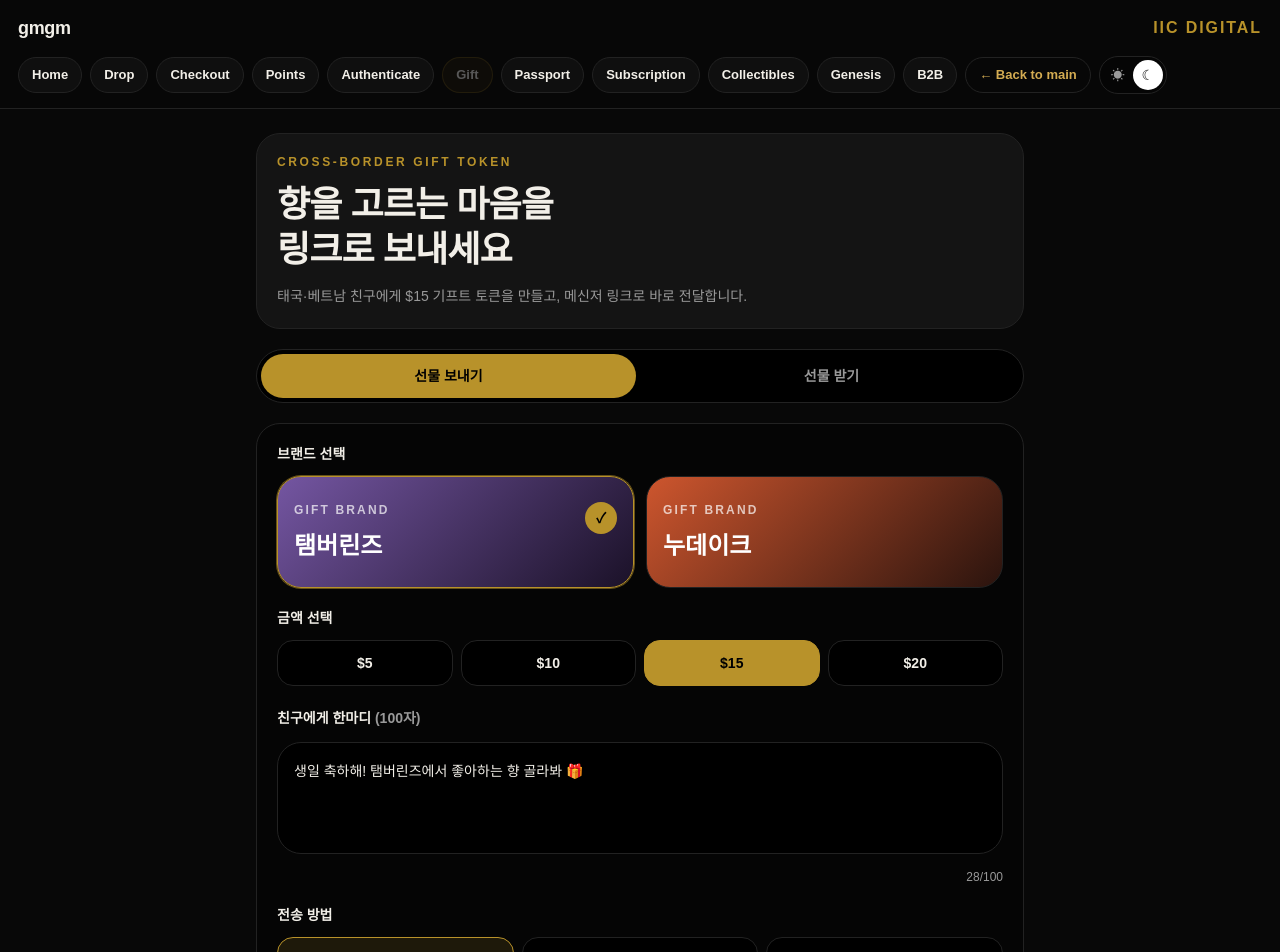
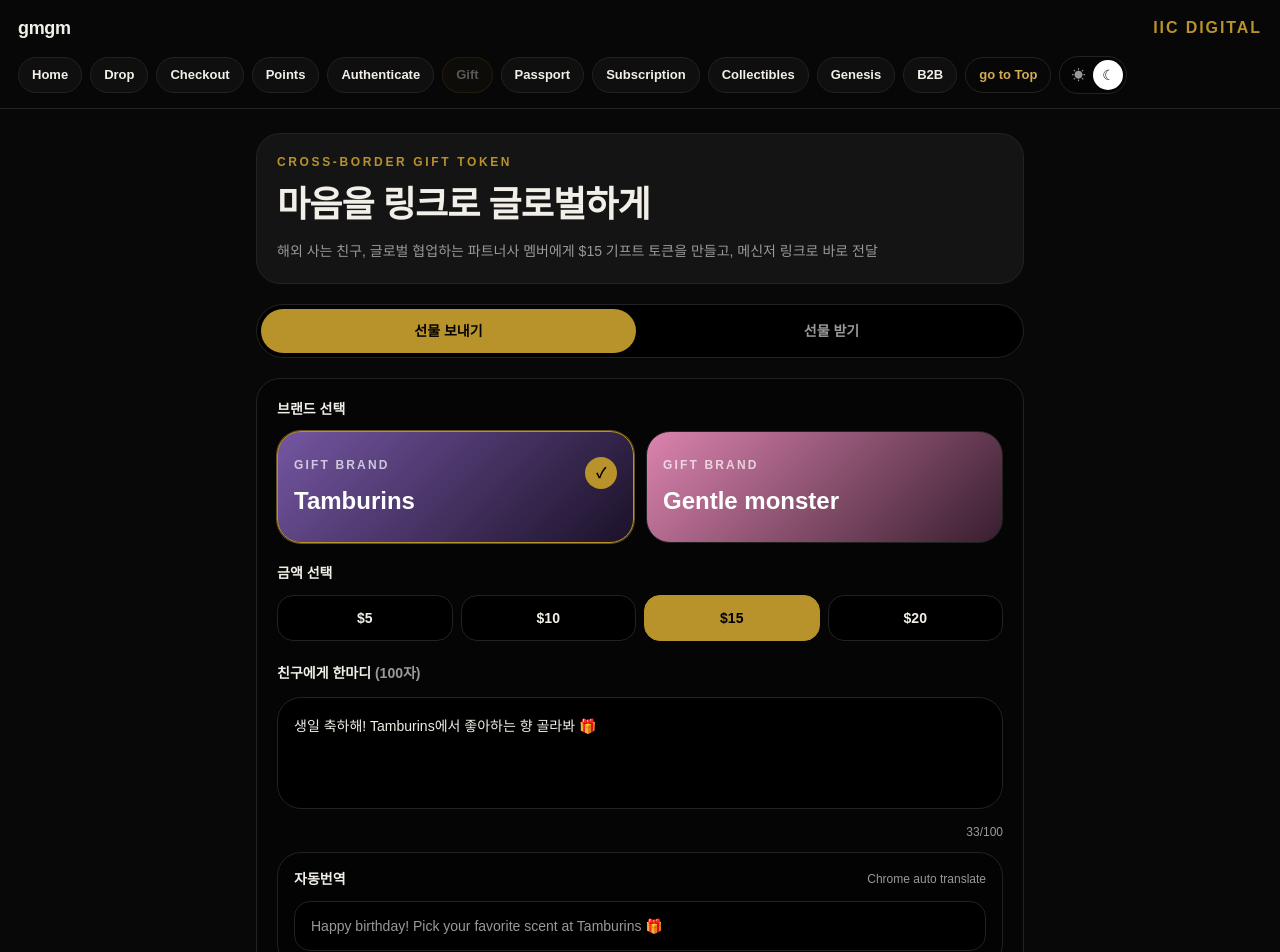
Before and after one commit to lemonkimdev/demo_gm, a Next.js app: page /iic/gift in a window 1280 px wide. Shown: the top 952 px of the page. Built offline with nearby package versions, Linux system fonts and the light colour scheme.

Commit message:
Refine IIC demo copy and layout

```diff
--- a/src/iic-pages/iic/Authenticate.jsx
+++ b/src/iic-pages/iic/Authenticate.jsx
@@ -26,7 +26,7 @@
 ];
 
 export default function Authenticate() {
-  const [method, setMethod] = useState("serial");
+  const [method, setMethod] = useState("qr");
   const [serial, setSerial] = useState("");
   const [step, setStep] = useState("start");
   const [scanning, setScanning] = useState(false);
@@ -85,12 +85,10 @@
             Product Authentication
           </p>
           <h1 className="mt-3 text-4xl font-black leading-tight tracking-tight">
-            내 젠틀몬스터,
-            <br />
-            진품인가요?
+            내 제품, 진품?
           </h1>
           <p className="mt-3 text-sm leading-6 text-[var(--iic-text-muted)]">
-            QR 스캔 또는 시리얼 넘버 입력으로 제품 등록 기록과 소유 이력을 즉시 확인합니다.
+            QR 스캔 또는 시리얼 넘버 입력으로 제품 등록 기록과 소유 이력을 즉시 확인
           </p>
         </div>
 
--- a/src/iic-pages/iic/Checkout.jsx
+++ b/src/iic-pages/iic/Checkout.jsx
@@ -70,12 +70,10 @@
             UCP Checkout Simulation
           </p>
           <h1 className="mt-3 text-4xl font-black leading-tight tracking-tight">
-            검색 결과에서
-            <br />
-            바로 구매 완료
+            검색후 바로구매
           </h1>
           <p className="mt-3 text-sm leading-6 text-[var(--iic-text-muted)]">
-            Gemini에서 상품을 찾고, 웹사이트 이동 없이 재고 확인과 결제, NFT 발행까지 이어지는 흐름입니다.
+            Gemini에서 상품을 찾고, 웹사이트 이동 없이 재고 확인과 결제, NFT 발행까지 한번에 이어지는 흐름
           </p>
         </div>
 
--- a/src/iic-pages/iic/Collectibles.jsx
+++ b/src/iic-pages/iic/Collectibles.jsx
@@ -170,13 +170,43 @@
             NUDAKE Digital Collectibles
           </p>
           <h1 className="mt-3 text-4xl font-black leading-tight tracking-tight">
-            시즌 한정 케이크를
-            <br />
-            카드처럼 수집하세요
+            시즌별 케이크를 카드로 수집
           </h1>
           <p className="mt-3 text-sm leading-6 text-[var(--iic-text-muted)]">
-            누데이크 컬렉터블을 보유하면 다음 팝업 우선 입장권과 시즌별 디지털 혜택을 받습니다.
+            누데이크 컬렉터블을 보유 시, 다음 팝업 우선 입장권과 시즌별 디지털 혜택을 겟
           </p>
+        </div>
+
+        <div className="rounded-3xl border border-[rgba(216,90,48,0.45)] bg-[var(--iic-card)] p-5">
+          <p className="text-xs font-bold uppercase tracking-[0.22em] text-[#D85A30]">
+            Pop-up Visit SBT
+          </p>
+          <h2 className="mt-3 text-2xl font-black">누데이크 팝업 방문하셨나요?</h2>
+          <p className="mt-2 text-sm leading-6 text-[var(--iic-text-muted)]">
+            현장 방문 인증을 완료하면 다음 드롭 우선권이 담긴 SBT 배지가 발행됩니다.
+          </p>
+
+          {visitCertified ? (
+            <div
+              className="mt-5 rounded-3xl border border-[var(--iic-gold)] bg-black/45 p-5 text-center"
+              style={{ animation: "iic-sbt-pop 0.55s ease-out both" }}
+            >
+              <div className="mx-auto flex h-24 w-24 items-center justify-center rounded-full bg-[#D85A30] text-4xl shadow-[0_0_28px_rgba(216,90,48,0.45)]">
+                SBT
+              </div>
+              <p className="mt-4 text-sm font-black text-[var(--iic-text)]">
+                방문 인증 SBT 발행 완료. Summer &apos;26 드롭 우선권 획득
+              </p>
+            </div>
+          ) : (
+            <button
+              type="button"
+              onClick={() => setVisitCertified(true)}
+              className="mt-5 min-h-12 w-full rounded-full bg-[#D85A30] px-5 py-3 text-sm font-black text-black transition hover:bg-[#ef734a] active:scale-95"
+            >
+              방문 인증하기
+            </button>
+          )}
         </div>
 
         <div className="flex gap-2 overflow-x-auto rounded-full border border-[var(--iic-border)] bg-black p-1">
@@ -253,37 +283,6 @@
           })}
         </div>
 
-        <div className="rounded-3xl border border-[rgba(216,90,48,0.45)] bg-[var(--iic-card)] p-5">
-          <p className="text-xs font-bold uppercase tracking-[0.22em] text-[#D85A30]">
-            Pop-up Visit SBT
-          </p>
-          <h2 className="mt-3 text-2xl font-black">누데이크 팝업 방문하셨나요?</h2>
-          <p className="mt-2 text-sm leading-6 text-[var(--iic-text-muted)]">
-            현장 방문 인증을 완료하면 다음 드롭 우선권이 담긴 SBT 배지가 발행됩니다.
-          </p>
-
-          {visitCertified ? (
-            <div
-              className="mt-5 rounded-3xl border border-[var(--iic-gold)] bg-black/45 p-5 text-center"
-              style={{ animation: "iic-sbt-pop 0.55s ease-out both" }}
-            >
-              <div className="mx-auto flex h-24 w-24 items-center justify-center rounded-full bg-[#D85A30] text-4xl shadow-[0_0_28px_rgba(216,90,48,0.45)]">
-                SBT
-              </div>
-              <p className="mt-4 text-sm font-black text-[var(--iic-text)]">
-                방문 인증 SBT 발행 완료. Summer &apos;26 드롭 우선권 획득
-              </p>
-            </div>
-          ) : (
-            <button
-              type="button"
-              onClick={() => setVisitCertified(true)}
-              className="mt-5 min-h-12 w-full rounded-full bg-[#D85A30] px-5 py-3 text-sm font-black text-black transition hover:bg-[#ef734a] active:scale-95"
-            >
-              방문 인증하기
-            </button>
-          )}
-        </div>
       </section>
 
       {selected ? (
--- a/src/iic-pages/iic/Drop.jsx
+++ b/src/iic-pages/iic/Drop.jsx
@@ -67,9 +67,21 @@
       {step === "waiting" ? (
         <section className="space-y-5">
           <div className="overflow-hidden rounded-3xl border border-[var(--iic-gold)] bg-[radial-gradient(circle_at_50%_35%,rgba(184,146,42,0.24),transparent_34%),#050505] p-6 shadow-2xl shadow-black/60">
-            <div className="flex aspect-[4/3] items-center justify-center rounded-2xl border border-[rgba(184,146,42,0.45)] bg-black/60 text-8xl">
-              🕶️
+            <div className="flex aspect-[4/3] items-center justify-center rounded-2xl border border-[rgba(184,146,42,0.45)] bg-[linear-gradient(145deg,#efefef,#bdbdbd_52%,#111)] p-6">
+              <div className="relative h-28 w-64 max-w-full rounded-[52px] bg-black shadow-2xl shadow-black/40">
+                <div className="absolute left-6 top-6 h-16 w-24 rounded-[36px] bg-gradient-to-b from-neutral-500 to-neutral-950" />
+                <div className="absolute right-6 top-6 h-16 w-24 rounded-[36px] bg-gradient-to-b from-neutral-500 to-neutral-950" />
+                <div className="absolute left-[118px] top-14 h-3 w-8 rounded-full bg-black" />
+                <div className="absolute -left-10 top-10 h-4 w-14 -rotate-12 rounded-full bg-black" />
+                <div className="absolute -right-10 top-10 h-4 w-14 rotate-12 rounded-full bg-black" />
+                <p className="absolute inset-x-0 -bottom-9 text-center text-xs font-black tracking-[0.22em] text-black">
+                  FRIDA
+                </p>
+              </div>
             </div>
+            <p className="mt-4 text-xs leading-5 text-[var(--iic-text-muted)]">
+              이 사진은 참조용이며, 본 화면은 데모 화면으로, 상업적인 내용에 해당하지 않습니다.
+            </p>
           </div>
 
           <div className="rounded-3xl border border-[var(--iic-border)] bg-[var(--iic-card)] p-5">
--- a/src/iic-pages/iic/Genesis.jsx
+++ b/src/iic-pages/iic/Genesis.jsx
@@ -65,13 +65,23 @@
 
             <div className="py-8 text-center">
               <div
-                className="mx-auto flex h-36 w-36 items-center justify-center rounded-[36px] border border-[rgba(184,146,42,0.45)] bg-[radial-gradient(circle,rgba(184,146,42,0.22),rgba(0,0,0,0.2))] text-7xl"
+                className="mx-auto flex h-40 w-64 max-w-full items-center justify-center rounded-[36px] border border-[rgba(184,146,42,0.45)] bg-[linear-gradient(145deg,#efefef,#a8a8a8_52%,#111)] p-5"
                 style={{ animation: "iic-gold-breathe 3s ease-in-out infinite" }}
               >
-                🥽
+                <div className="relative h-20 w-52 rounded-[44px] bg-black shadow-2xl shadow-black/50">
+                  <div className="absolute left-5 top-5 h-10 w-20 rounded-[28px] bg-gradient-to-b from-neutral-500 to-neutral-950" />
+                  <div className="absolute right-5 top-5 h-10 w-20 rounded-[28px] bg-gradient-to-b from-neutral-500 to-neutral-950" />
+                  <div className="absolute left-[96px] top-9 h-2 w-8 rounded-full bg-black" />
+                  <div className="absolute inset-x-0 -bottom-7 text-center text-[10px] font-black tracking-[0.18em] text-black">
+                    AI GLASSES
+                  </div>
+                </div>
               </div>
+              <p className="mx-auto mt-4 max-w-xs text-xs leading-5 text-[var(--iic-text-muted)]">
+                이 사진은 참조용이며, 본 화면은 데모 화면으로, 상업적인 내용에 해당하지 않습니다.
+              </p>
               <h1 className="mt-8 text-4xl font-black leading-tight tracking-tight">
-                GENTLE MONSTER XR
+                GENTLE MONSTER AI Glasses
               </h1>
               <p className="mt-3 text-2xl font-black text-[var(--iic-gold-light)]">
                 Genesis #0042 / 5000
--- a/src/iic-pages/iic/Gift.jsx
+++ b/src/iic-pages/iic/Gift.jsx
@@ -5,15 +5,15 @@
 const brands = [
   {
     id: "tamburins",
-    name: "탬버린즈",
+    name: "Tamburins",
     color: "#7A5AAA",
     gradient: "linear-gradient(135deg, rgba(122,90,170,0.95), rgba(28,18,42,0.95))",
   },
   {
-    id: "nudake",
-    name: "누데이크",
-    color: "#D85A30",
-    gradient: "linear-gradient(135deg, rgba(216,90,48,0.95), rgba(44,20,14,0.95))",
+    id: "gentle-monster",
+    name: "Gentle monster",
+    color: "#E78AB7",
+    gradient: "linear-gradient(135deg, rgba(231,138,183,0.95), rgba(58,31,48,0.95))",
   },
 ];
 
@@ -25,7 +25,7 @@
   const [sendStep, setSendStep] = useState(1);
   const [selectedBrandId, setSelectedBrandId] = useState("tamburins");
   const [amount, setAmount] = useState(15);
-  const [message, setMessage] = useState("생일 축하해! 탬버린즈에서 좋아하는 향 골라봐 🎁");
+  const [message, setMessage] = useState("생일 축하해! Tamburins에서 좋아하는 향 골라봐 🎁");
   const [channel, setChannel] = useState("카카오톡");
   const [flipped, setFlipped] = useState(false);
   const [giftCode, setGiftCode] = useState("");
@@ -82,12 +82,10 @@
             Cross-Border Gift Token
           </p>
           <h1 className="mt-3 text-4xl font-black leading-tight tracking-tight">
-            향을 고르는 마음을
-            <br />
-            링크로 보내세요
+            마음을 링크로 글로벌하게
           </h1>
           <p className="mt-3 text-sm leading-6 text-[var(--iic-text-muted)]">
-            태국·베트남 친구에게 $15 기프트 토큰을 만들고, 메신저 링크로 바로 전달합니다.
+            해외 사는 친구, 글로벌 협업하는 파트너사 멤버에게 $15 기프트 토큰을 만들고, 메신저 링크로 바로 전달
           </p>
         </div>
 
@@ -185,12 +183,21 @@
                     value={message}
                     maxLength={100}
                     onChange={(event) => setMessage(event.target.value)}
-                    placeholder="생일 축하해! 탬버린즈에서 좋아하는 향 골라봐 🎁"
+                    placeholder="생일 축하해! Tamburins에서 좋아하는 향 골라봐 🎁"
                     className="mt-3 min-h-28 w-full resize-none rounded-3xl border border-[var(--iic-border)] bg-black px-4 py-4 text-sm leading-6 text-[var(--iic-text)] outline-none transition placeholder:text-[var(--iic-text-muted)] focus:border-[var(--iic-gold)]"
                   />
                   <p className="mt-2 text-right text-xs text-[var(--iic-text-muted)]">
                     {message.length}/100
                   </p>
+                  <div className="mt-3 rounded-3xl border border-[var(--iic-border)] bg-black/45 p-4">
+                    <div className="flex items-center justify-between gap-3">
+                      <p className="text-sm font-black text-[var(--iic-text)]">자동번역</p>
+                      <p className="text-xs text-[var(--iic-text-muted)]">Chrome auto translate</p>
+                    </div>
+                    <p className="mt-3 rounded-2xl border border-[var(--iic-border)] bg-black px-4 py-3 text-sm leading-6 text-[var(--iic-text-muted)]">
+                      Happy birthday! Pick your favorite scent at Tamburins 🎁
+                    </p>
+                  </div>
                 </div>
 
                 <div>
@@ -394,12 +401,12 @@
                 <p className="text-xs font-bold uppercase tracking-[0.22em] text-white/70">
                   Received Gift
                 </p>
-                <h2 className="mt-3 text-3xl font-black text-white">탬버린즈 기프트</h2>
+                <h2 className="mt-3 text-3xl font-black text-white">Tamburins 기프트</h2>
                 <div className="mt-5 grid gap-2 text-sm text-white">
                   {[
                     ["보낸 사람", "ANN Friend"],
                     ["금액", redeemed ? "$0" : "$15 USDC"],
-                    ["브랜드", "탬버린즈"],
+                    ["브랜드", "Tamburins"],
                     ["유효기간", "30일"],
                   ].map(([label, value]) => (
                     <div key={label} className="flex items-center justify-between rounded-2xl bg-black/25 p-3">
@@ -418,7 +425,7 @@
                     onClick={() => setRedeemed(true)}
                     className="mt-5 min-h-12 w-full rounded-full bg-white px-5 py-3 text-sm font-black text-black transition hover:bg-[var(--iic-text)] active:scale-95"
                   >
-                    탬버린즈에서 사용하기
+                    Tamburins에서 사용하기
                   </button>
                 )}
               </div>
--- a/src/iic-pages/iic/IICLayout.jsx
+++ b/src/iic-pages/iic/IICLayout.jsx
@@ -29,13 +29,13 @@
 };
 
 const lightIicVars = {
-  "--iic-bg": "#f3f0e8",
-  "--iic-card": "#fffaf0",
+  "--iic-bg": "#f4f4f4",
+  "--iic-card": "#ffffff",
   "--iic-gold": "#B8922A",
-  "--iic-gold-light": "#8f6c16",
-  "--iic-text": "#14110b",
-  "--iic-text-muted": "#6f6a5f",
-  "--iic-border": "#d9d1bf",
+  "--iic-gold-light": "#5f5f5f",
+  "--iic-text": "#101010",
+  "--iic-text-muted": "#666666",
+  "--iic-border": "#d8d8d8",
 };
 
 export default function IICLayout({ children }) {
@@ -43,7 +43,7 @@
   const [theme, setTheme] = useState("dark");
   const isDark = theme === "dark";
   const iicVars = isDark ? darkIicVars : lightIicVars;
-  const headerBg = isDark ? "rgba(8, 8, 8, 0.96)" : "rgba(243, 240, 232, 0.96)";
+  const headerBg = isDark ? "rgba(8, 8, 8, 0.96)" : "rgba(244, 244, 244, 0.96)";
 
   return (
     <main
@@ -161,7 +161,7 @@
               textDecoration: "none",
             }}
           >
-            ← Back to main
+            go to Top
           </Link>
           <div
             style={{
--- a/src/iic-pages/iic/Passport.jsx
+++ b/src/iic-pages/iic/Passport.jsx
@@ -27,7 +27,7 @@
   },
   {
     id: "shenzhen",
-    name: "선전",
+    name: "뉴욕(coming soon)",
     date: "2024.12.18",
     visited: false,
     rotate: "rotate-6",
@@ -153,7 +153,10 @@
             </div>
             <div className="text-right">
               <p className="text-sm text-[var(--iic-text-muted)]">방문 도시 수</p>
-              <p className="mt-1 text-4xl font-black">{visitedCount} / 4</p>
+              <p className="mt-1 text-3xl font-black">{visitedCount} / 30</p>
+              <p className="mt-1 text-sm font-black text-[var(--iic-text-muted)]">
+                방문 매장 수 5/84
+              </p>
             </div>
           </div>
         </div>
@@ -216,7 +219,7 @@
                       {loading ? (
                         <span className="h-5 w-5 animate-spin rounded-full border-2 border-black/20 border-t-black" />
                       ) : (
-                        "선전 방문 시뮬레이션 (데모)"
+                        "뉴욕 방문 시뮬레이션 (데모)"
                       )}
                     </button>
                   ) : null}
--- a/src/iic-pages/iic/Subscription.jsx
+++ b/src/iic-pages/iic/Subscription.jsx
@@ -161,12 +161,10 @@
             Scent Subscription
           </p>
           <h1 className="mt-3 text-4xl font-black leading-tight tracking-tight">
-            내 취향에 맞는 향을
-            <br />
-            매달 받아보세요
+            내 취향을 매달 받아보기
           </h1>
           <p className="mt-3 text-sm leading-6 text-[var(--iic-text-muted)]">
-            짧은 향 취향 퀴즈를 기반으로 매달 딱 맞는 탬버린즈 향수와 시즌 SBT를 추천합니다.
+            간단한 취향 퀴즈를 통해 매달 나에게 맞는 탬버린즈 향수와 시즌별 SBT를 추천받고 구독까지
           </p>
         </div>
 
```
Also changed, not shown: src/iic-pages/iic/B2BDashboard.jsx (+50 -23 lines).
